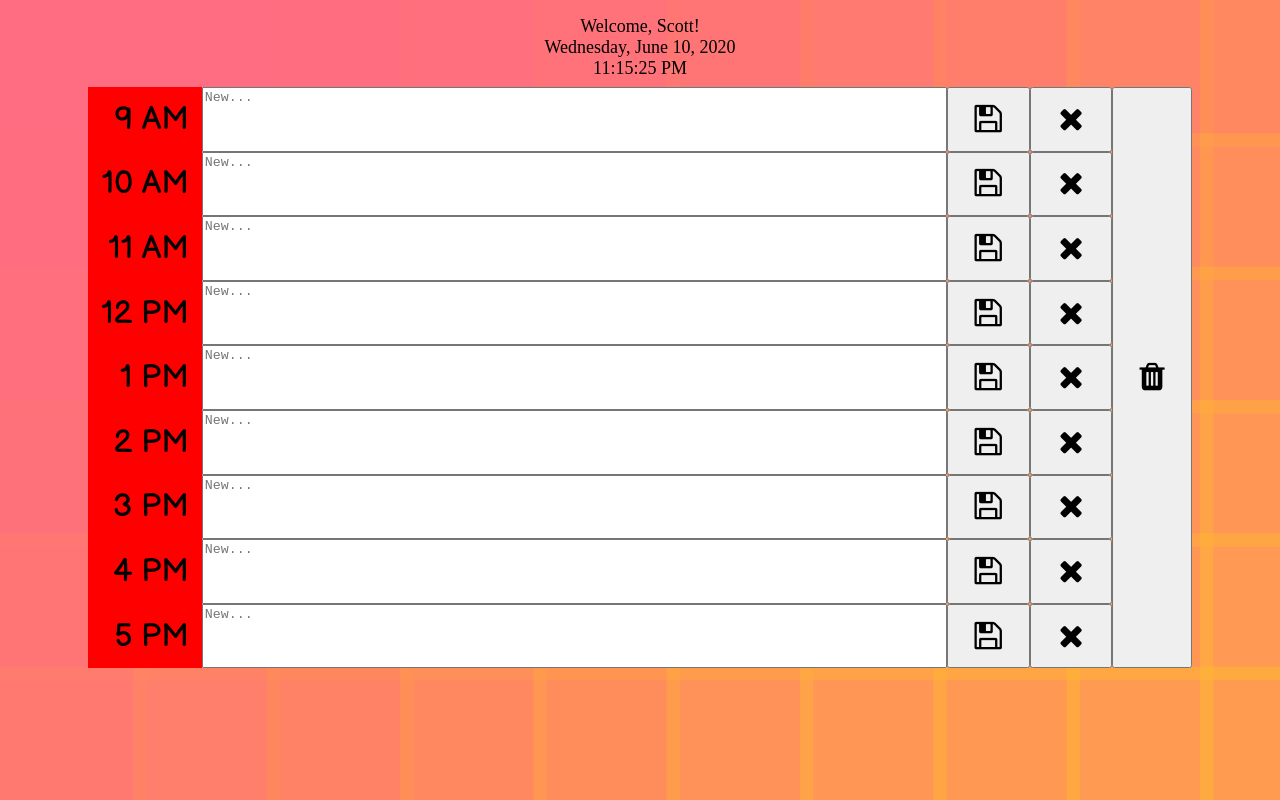
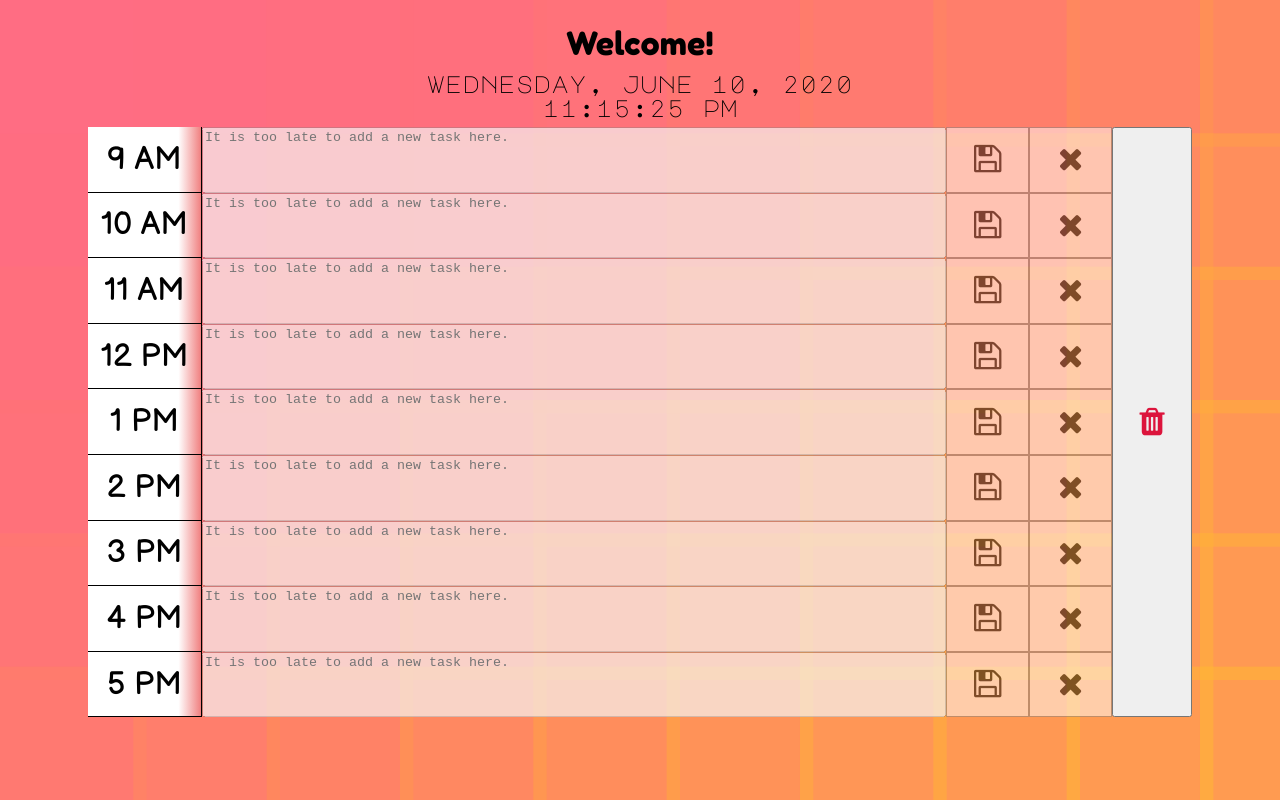
Before and after one commit to scottkumor/Day-Planner, a plain HTML site: page index.html in a window 1280 px wide. Drawn offline with nearby package versions, Linux system fonts and the light colour scheme.

Commit message:
disables for past times, styles, autosave on type

```diff
--- a/app.js
+++ b/app.js
@@ -9,6 +9,7 @@ $(document).ready(function () {
 
   populate(); // populate data where it needs to go based on key:value pairs from dailyTasks
   save();  // listener, saves individual task
+  autoSave();
   clear(); // listener, clears individual task
   wipe(); // listener, clears loacal storage and all fields
 
@@ -48,16 +49,24 @@ function colorBoxes() {
     value = keys[i]
     if (value < currentHour) {
       if (boxes[i].data("key") === value) {
-        boxes[i].attr('style', 'background-color: red')
+        // box itself
+        boxes[i].attr('style', 'background: linear-gradient(to right, white 80%, lightcoral);');
+        // next sibling, textareas
+        boxes[i].next().attr('disabled','disabled');
+        boxes[i].next().attr('style','overflow-y:hidden');
+        boxes[i].next().attr('placeholder','It is too late to add a new task here.');
+        // siblings after textarea, disabling both buttons
+        boxes[i].next().next().attr('disabled','disabled');
+        boxes[i].next().next().next().attr('disabled','disabled')
       };
     }
     if (value === currentHour) {
       if (boxes[i].data("key") === value) {
-        boxes[i].attr('style', 'background-color: yellow')
+        boxes[i].attr('style', 'background: linear-gradient(to right, white 80%, sandybrown);')
       };
     } else if (value > currentHour) {
       if (boxes[i].data("key") === value) {
-        boxes[i].attr('style', 'background-color: green')
+        boxes[i].attr('style', 'background: linear-gradient(to right, white 80%, green);')
       };
     }
     // loops through each key grabbed. if the boxes data-key matches the value which
@@ -80,7 +89,7 @@ function populate() {
   $("#hour-3").val(dailyTasks["hour-3"]);
   $("#hour-4").val(dailyTasks["hour-4"]);
   $("#hour-5").val(dailyTasks["hour-5"]);
-}
+};
 
 function save() {
   $(".save").on("click", function () {
@@ -95,6 +104,12 @@ function save() {
 
   });
 }
+
+function autoSave() {
+  $("textarea").keyup(function () {
+    $('.save').click();
+  });
+};
 
 function clear() {
   $(".clear").on("click", function () {
--- a/index.html
+++ b/index.html
@@ -7,6 +7,8 @@
     <meta http-equiv="X-UA-Compatible" content="ie=edge">
     <link rel="stylesheet" href="https://maxcdn.bootstrapcdn.com/font-awesome/4.4.0/css/font-awesome.min.css">
     <link rel="stylesheet" href="./style.css">
+    <link rel="icon" href="./favicon.ico?v=1.1">
+
     <script src="https://ajax.googleapis.com/ajax/libs/jquery/3.4.1/jquery.min.js"></script>
     <script src="https://cdnjs.cloudflare.com/ajax/libs/moment.js/2.24.0/moment.min.js"></script>
     <script src="./app.js"></script>
@@ -15,9 +17,9 @@
 
 <body>
     <header>
-        <div class="">Welcome, <div id="user">Scott</div>!</div>
-        <div class="" id="dateBox"></div>
-        <div class="" id="timeBox"></div>
+        <div class="greeting">Welcome!</div>
+        <div class="dateTime" id="dateBox"></div>
+        <div class="dateTime" id="timeBox"></div>
     </header>
 
     <div id="contentWrap">
--- a/style.css
+++ b/style.css
@@ -18,6 +18,7 @@ justify-content: center;
 
 section{
     display: grid;
+    gap:0;
     width: 80vw;
     grid-template-columns: 0.5fr 4.5fr 0.5fr 0.5fr;
     grid-template-rows: 1fr 1fr 1fr 1fr 1fr 1fr 1fr 1fr 1fr;
@@ -50,18 +51,18 @@ header {
 #user{
     display:inline-block;
 }
-#wipe {
-    width: auto;
-}
+
 
 .greeting {
     font-family: 'Fredoka One', cursive;
+    font-size: xx-large;
     margin: 1vh;
 
 }
 
 .dateTime {
     font-family: 'Major Mono Display', monospace;
+    font-size: x-large;
     text-transform: lowercase;
 
 }
@@ -77,19 +78,41 @@ font-family: 'Fredoka One', cursive; */
     align-items: center;
 }
 
-.hourBox{
+.hourBox {
+    box-sizing: border-box;
     background-color: white;
     font-family: 'Balsamiq Sans', cursive;
+    text-align: center;
+    vertical-align: bottom;
     padding: 1vw;
     white-space: nowrap;
-    vertical-align: middle;
-    text-align: right;
+    border-bottom: solid black 1px;
+    border-right: solid black 1px;
+
+
 }
 
 .save, .clear, #wipe {
     font-size: xx-large;
+    cursor: pointer;
+}
+
+.save {
+    color: darkgreen;
+}
+
+.clear {
+    color: coral;
+}
+.save:disabled, .clear:disabled {
+    color: black;
+    background-color: white;
+    opacity: .5;
+    border:1px solid gray;
+    cursor: default;
 }
 
 #wipe {
-    padding: 0 25px 0 25px;
-}
+    padding: 0 2vw 0 2vw;
+    color: crimson;
+};
```
Also changed, not shown: favicon.ico (added).
